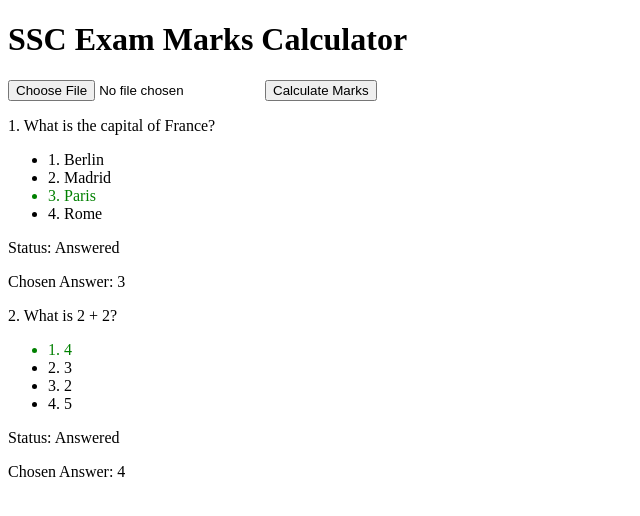
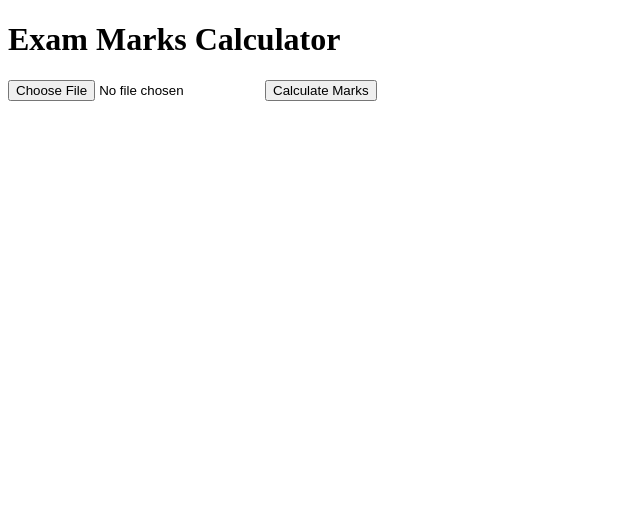
Before and after one commit to MarksCalculator/ssc.github.io, a plain HTML site: page index.html in a window 1280 px wide. Shown: the whole page, without its empty margins (0-640 px from the left). Drawn offline with Linux system fonts and the light colour scheme.

Commit message:
Update index.html

```diff
--- a/index.html
+++ b/index.html
@@ -6,7 +6,7 @@
     <title>Marks Calculator</title>
 </head>
 <body>
-    <h1>SSC Exam Marks Calculator</h1>
+    <h1>Exam Marks Calculator</h1>
     <input type="file" id="fileInput" accept=".html">
     <button onclick="calculateMarks()">Calculate Marks</button>
 
@@ -34,18 +34,18 @@
                 // Loop through each question in the HTML
                 const questions = doc.querySelectorAll('.question');
                 questions.forEach((question) => {
-                    // Get the correct answer
-                    const correctOption = question.querySelector('.option.correct');
-                    const correctAnswerText = correctOption ? correctOption.textContent.trim().split('. ')[0] : null;
+                    // Get the correct answer (highlighted in green)
+                    const correctOption = question.querySelector('.option[style*="green"]');
+                    const correctAnswer = correctOption ? correctOption.textContent.trim().split('.')[0] : null;
 
                     // Get the chosen answer and status
                     const statusText = question.querySelector('.answer-info p:nth-child(1)').textContent.trim();
-                    const chosenAnswerText = question.querySelector('.answer-info p:nth-child(2)').textContent.trim().split(': ')[1];
+                    const chosenAnswer = question.querySelector('.answer-info p:nth-child(2)').textContent.trim().split(': ')[1];
 
                     if (statusText.includes('Not Answered')) {
                         notAnsweredCount++;
                     } else {
-                        if (chosenAnswerText === correctAnswerText) {
+                        if (chosenAnswer === correctAnswer) {
                             correctCount++;
                             totalMarks += 2; // +2 for correct answer
                         } else {
@@ -71,41 +71,3 @@
     </script>
 </body>
 </html>
-<!DOCTYPE html>
-<html lang="en">
-<head>
-    <meta charset="UTF-8">
-    <meta name="viewport" content="width=device-width, initial-scale=1.0">
-    <title>Exam Answer Key</title>
-    <link rel="stylesheet" href="styles.css">
-</head>
-<body>
-    <div class="question" id="question1">
-        <p>1. What is the capital of France?</p>
-        <ul>
-            <li class="option">1. Berlin</li>
-            <li class="option">2. Madrid</li>
-            <li class="option correct" style="color: green;">3. Paris</li>
-            <li class="option">4. Rome</li>
-        </ul>
-        <div class="answer-info">
-            <p>Status: Answered</p>
-            <p>Chosen Answer: 3</p>
-        </div>
-    </div>
-    <div class="question" id="question2">
-        <p>2. What is 2 + 2?</p>
-        <ul>
-            <li class="option correct" style="color: green;">1. 4</li>
-            <li class="option">2. 3</li>
-            <li class="option">3. 2</li>
-            <li class="option">4. 5</li>
-        </ul>
-        <div class="answer-info">
-            <p>Status: Answered</p>
-            <p>Chosen Answer: 4</p>
-        </div>
-    </div>
-    <!-- More questions... -->
-</body>
-</html>
```
